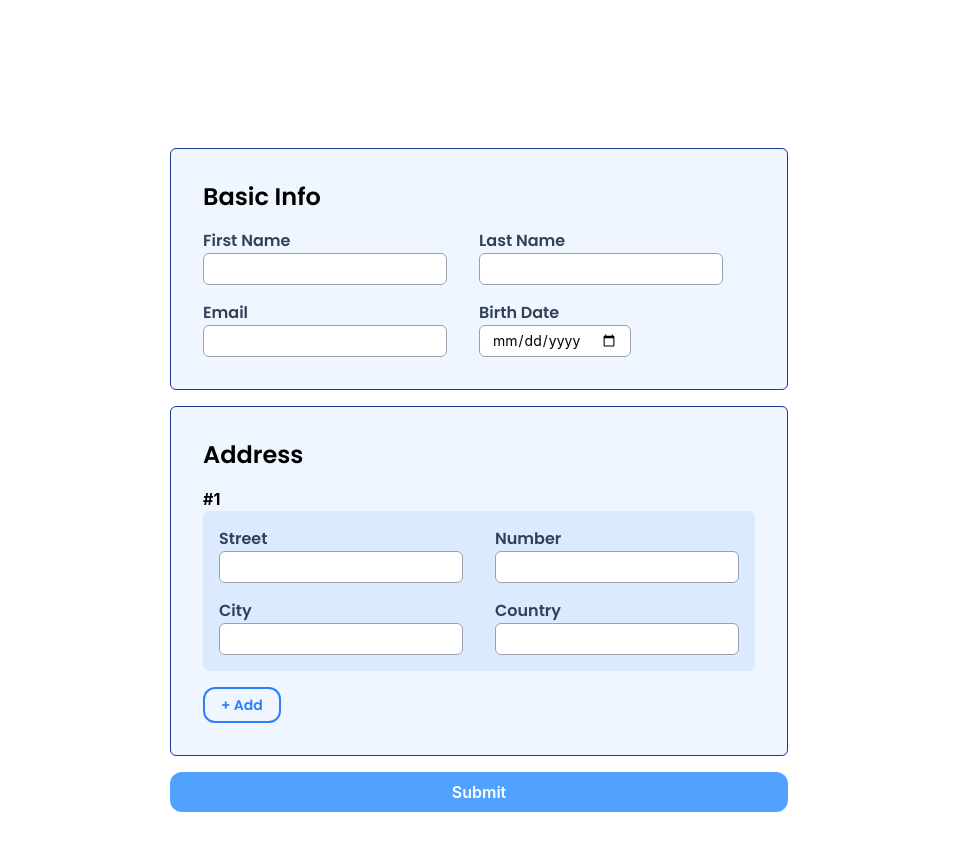
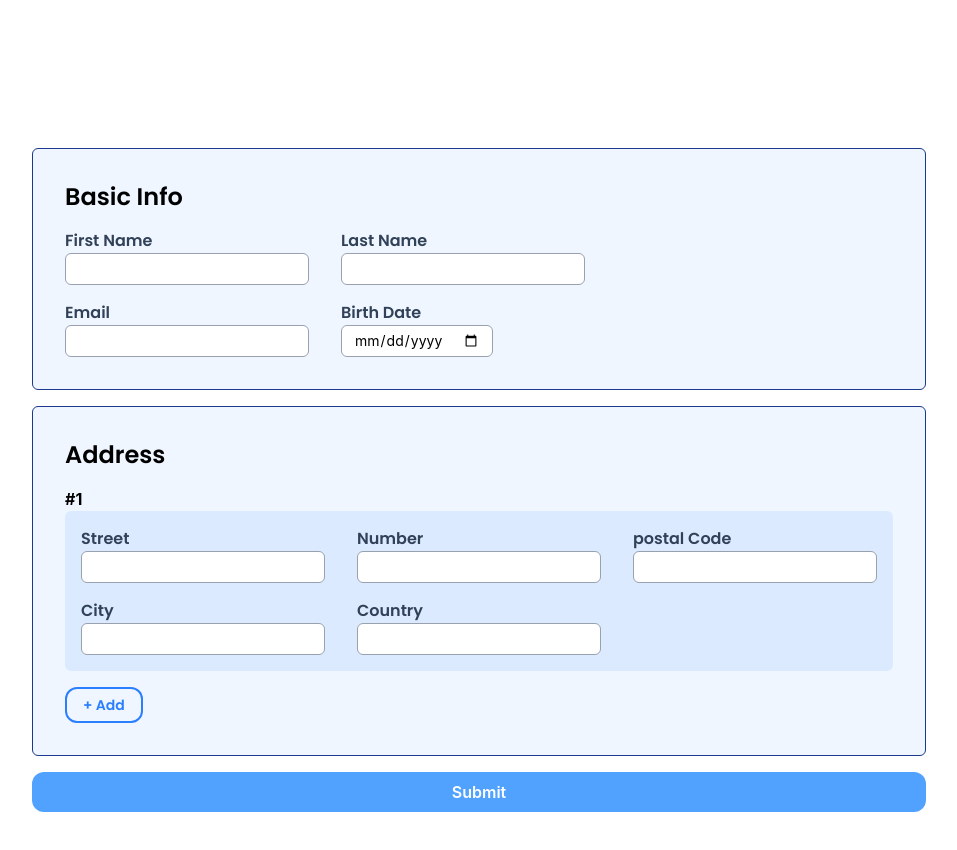
Before and after one commit to welcarval/arcPortal, a SvelteKit app: page / in a window 1280 px wide. Shown: the top 850 px of the page, without its empty margins (161-1118 px from the left). Built offline with nearby package versions, Linux system fonts and the light colour scheme; no server answers.

Commit message:
feat: include postalCode for Address and use defined types

```diff
--- a/src/lib/components/Input.svelte
+++ b/src/lib/components/Input.svelte
@@ -1,10 +1,11 @@
 <script lang="ts">
-    let { required, id, value = $bindable(), name, type }: {
-        required: boolean,
-        id: string,
-        value: string,
-        name: string,
-        type: string
-    } = $props();
+
+    let { value = $bindable(), ...restProps } = $props()
+
 </script>
-<input {required} {id} bind:value {name} {type} class="rounded-md h-8 text-sm w-full border-gray-400"/>
+
+<input
+        bind:value
+        {...restProps}
+        class="rounded-md h-8 text-sm w-full border-gray-400"
+>
--- a/src/routes/+page.svelte
+++ b/src/routes/+page.svelte
@@ -2,71 +2,75 @@
     import Input from "$lib/components/Input.svelte";
     import Label from "$lib/components/Label.svelte";
     import { PUBLIC_API_URL } from "$env/static/public";
+    import type { Address, User } from "$lib/types";
 
-
-    let firstName = $state('');
-    let lastName = $state('');
-    let email = $state('');
-    let birthDate = $state('');
-
-    type Address = { street: string; number: string; city: string; country: string }
-
-    let addresses: Address[] = $state([{
-        street: '', number: '', city: '', country: ''
-    }])
+    let user: User = $state({
+        firstName: '',
+        lastName: '',
+        email: '',
+        birthDate: new Date(),
+        addresses: [{
+            postalCode: '',
+            street: '',
+            number: '',
+            city: '',
+            country: ''
+        }]
+    });
 
     const addAddress = () => {
-        addresses.push({street: '', number: '', city: '', country: ''});
+        user.addresses.push({
+            postalCode: '',
+            street: '',
+            number: '',
+            city: '',
+            country: ''
+        });
     }
 
     const removeAddress = (index: number) => {
-        if (addresses.length > 1) {
-            addresses.splice(index, 1);
+        if (user.addresses.length > 1) {
+            user.addresses.splice(index, 1);
         }
     }
 
     const handleSubmit = async (event: SubmitEvent) => {
         event.preventDefault();
 
+        console.log(user)
         const response = await fetch(`${PUBLIC_API_URL}/user`, {
             method: "POST",
-            headers: {'content-type': 'application/json'},
-            body: JSON.stringify({
-                firstName,
-                lastName,
-                email,
-                birthDate,
-                addresses
-            })
+            headers: { 'content-type': 'application/json' },
+            body: JSON.stringify(user)
         })
     };
 </script>
 
 <div class="flex items-center justify-center min-h-screen my-20">
-    <form action="http://localhost:8080/user" class="flex flex-col items-left gap-4" method="post"
+    <form class="flex flex-col items-left gap-4" method="post"
           onsubmit={handleSubmit}>
         <div class="flex flex-col w-full gap-4 bg-blue-50 p-8 rounded-md border border-blue-900">
             <h2 class="font-primary text-2xl font-semibold">Basic Info</h2>
             <div class="flex items-center gap-8">
                 <div class="flex flex-col">
                     <Label for="first_name">First Name</Label>
-                    <Input required id="first_name" bind:value={firstName} name="first_name" type="text"/>
+                    <Input bind:value={user.firstName} id="first_name" name="first_name" required type="text"/>
                 </div>
 
                 <div class="flex flex-col">
                     <Label for="last_name">Last Name</Label>
-                    <Input required id="last_name" bind:value={lastName} name="last_name" type="text"/>
+                    <Input bind:value={user.lastName} id="last_name" name="last_name" required type="text"/>
                 </div>
             </div>
 
             <div class="flex w-full gap-8">
                 <div class="flex flex-col">
                     <Label for="email">Email</Label>
-                    <Input required type="email" bind:value={email} name="email" id="email"/>
+                    <Input bind:value={user.email} id="email" name="email" required type="email"/>
                 </div>
                 <div class="flex flex-col">
                     <Label for="birth_date">Birth Date</Label>
-                    <Input required id="birth_date" bind:value={birthDate} name="birth_date" type="date"/>
+                    <Input bind:value={user.birthDate} id="birth_date" name="birth_date" required type="date"/>
                 </div>
             </div>
         </div>
@@ -74,7 +78,7 @@
         <div class="flex flex-col gap-4 bg-blue-50 p-8 rounded-md border border-blue-900">
             <h2 class="text-2xl font-primary font-semibold">Address</h2>
 
-            {#each addresses as address, i}
+            {#each user.addresses as address, i}
                 <h3 class="font-bold -mb-4">#{i + 1}</h3>
                 <div class="flex flex-col w-full gap-4 bg-blue-100 p-4 rounded-md">
                     <div class="flex items-center justify-between gap-8">
@@ -86,6 +90,12 @@
                         <div class="flex flex-col">
                             <Label for="number">Number</Label>
                             <Input required id="number" bind:value={address.number} name="number" type="number"/>
+                        </div>
+
+                        <div class="flex flex-col">
+                            <Label for="postalCode">postal Code</Label>
+                            <Input required id="postalCode" bind:value={address.postalCode} name="postalCode"
+                                   type="text"/>
                         </div>
                     </div>
 
@@ -100,18 +110,20 @@
                         </div>
                     </div>
                     <button type="button" onclick={() => removeAddress(i)}
-                            class="px-4 {addresses.length > 1 ? '': 'hidden'} p-1 hover:bg-red-200 cursor-pointer rounded-xl text-sm font-semibold text-red-500 w-fit">
+                            class="px-4 {user.addresses.length > 1 ? '': 'hidden'} p-1 hover:bg-red-200 cursor-pointer rounded-xl text-sm font-semibold text-red-500 w-fit">
                         remove
                     </button>
                 </div>
             {/each}
 
-            <button type="button" onclick={addAddress} class="px-4 py-1.5 font-semibold cursor-pointer text-sm font-primary border-2 text-blue-500 border-blue-500 rounded-xl w-fit">
+            <button type="button" onclick={addAddress}
+                    class="px-4 py-1.5 font-semibold cursor-pointer text-sm font-primary border-2 text-blue-500 border-blue-500 rounded-xl w-fit">
                 + Add
             </button>
         </div>
 
-        <button class="px-8 py-2 w-full cursor-pointer text-white text-base font-semibold bg-blue-400 rounded-xl" type="submit">
+        <button class="px-8 py-2 w-full cursor-pointer text-white text-base font-semibold bg-blue-400 rounded-xl"
+                type="submit">
             Submit
         </button>
     </form>
```
